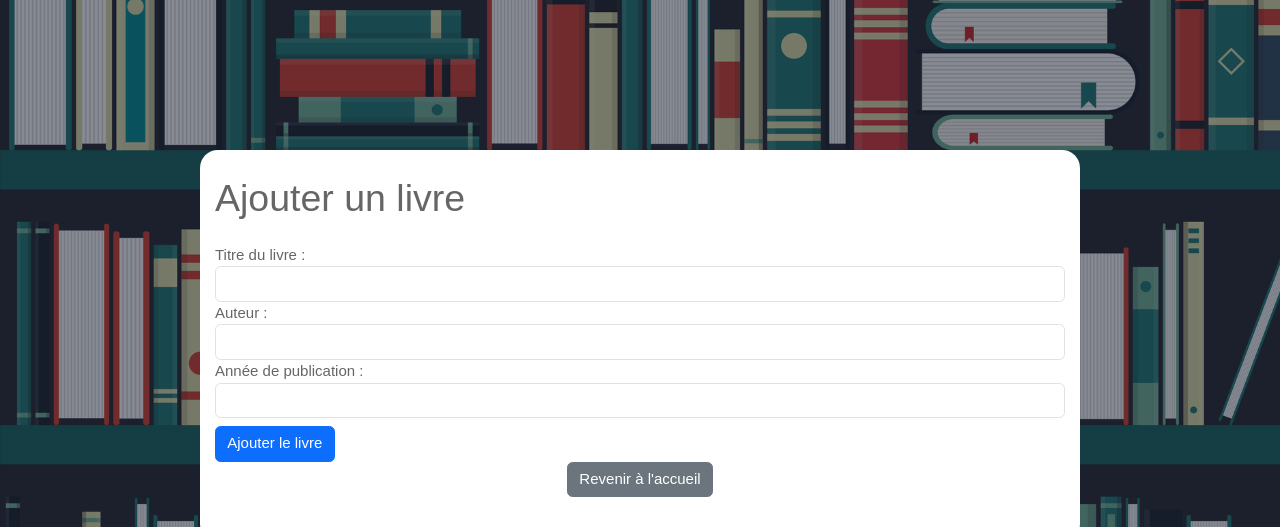
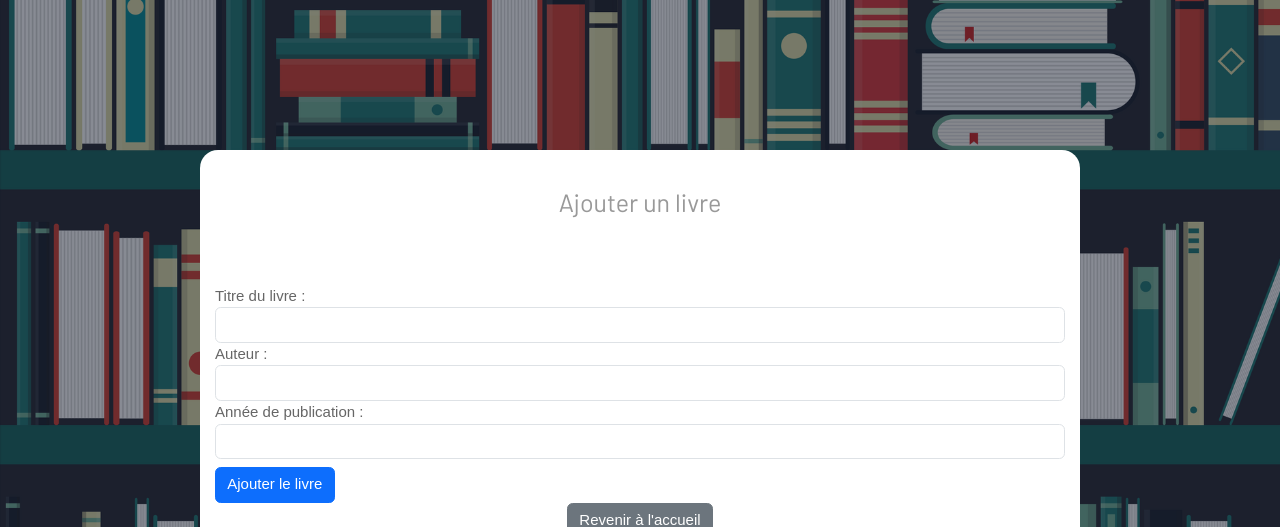
Before and after one commit to Boushow/Mini_Projet_UEL204_Grp03, a PHP site: page /pages/ajouter.php in a window 1280 px wide. Shown: the part 53-580 px from the top of the page. Run offline with PHP 8.4, Linux system fonts and the light colour scheme.

Commit message:
Add files via upload

```diff
--- a/pages/ajouter.php
+++ b/pages/ajouter.php
@@ -75,7 +75,9 @@
     <?php }?>
     <div class="container d-flex justify-content-center p-t-150 p-b-55 p-l-15 p-r-15">
         <div class="wsize1 bor1 bg1 p-b-45 p-l-15 p-r-15 p-t-4 respon1 bg-white">
-            <h1 class="mt-4 mb-4">Ajouter un livre</h1>
+        <p class="txt-center m1-txt1 p-t-33 p-b-68">
+                Ajouter un livre
+            </p>
             <?php
 
 
--- a/pages/rechercher.php
+++ b/pages/rechercher.php
@@ -102,6 +102,7 @@
 
                 <?php
                 // Afficher les résultats de la recherche
+                if ($_SERVER['REQUEST_METHOD'] === 'POST'){
                     if (!empty($results)) {
                         echo '<h3>Résultats de la recherche :</h3>';
                         echo '<ul>';
@@ -111,6 +112,7 @@
                         echo '</ul>';
                     } else {
                         echo '<p>Aucun résultat trouvé.</p>';
+                    }
                 }
             ?>
             <form method="post" action="">
```
Lines whose indentation alone changed are shown as unchanged.
